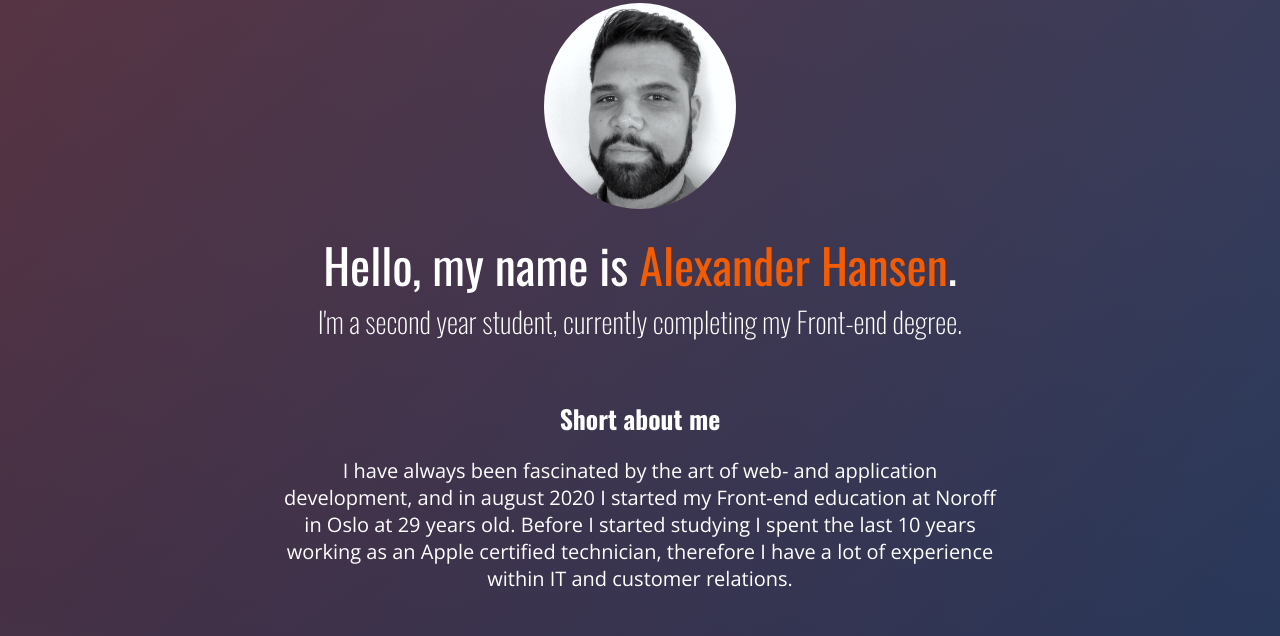
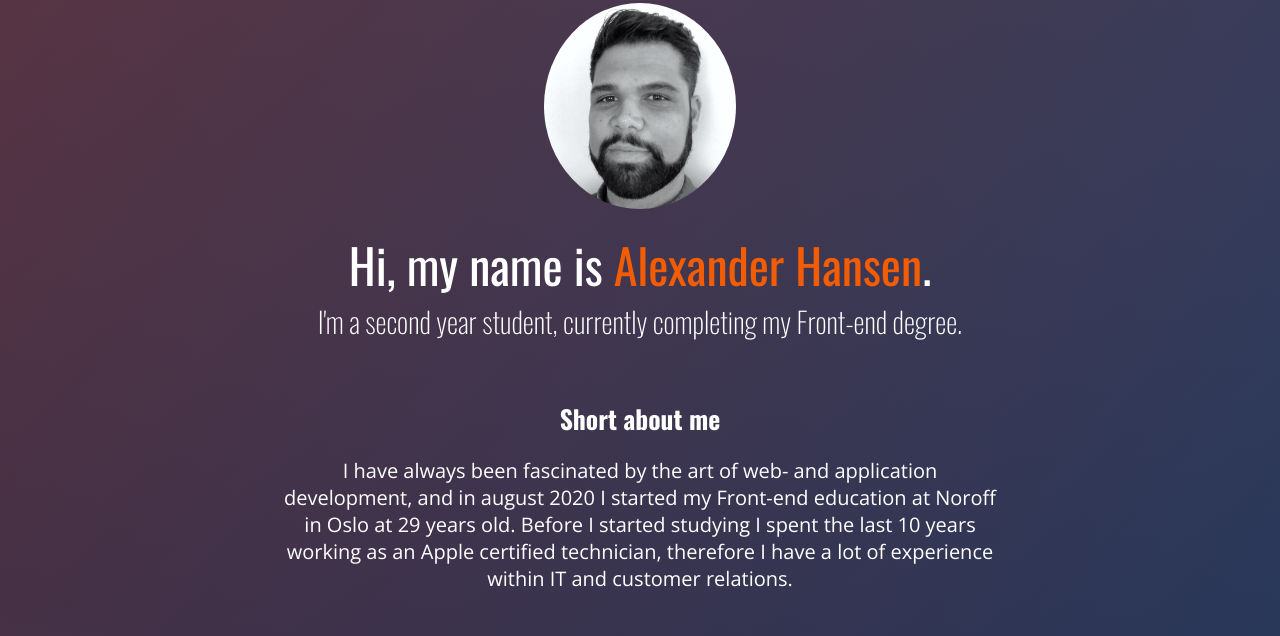
Before and after one commit to diasen/alexanderHportifolio, a plain HTML site: page index.html in a window 1280 px wide. Shown: the part 136-772 px from the top of the page. Drawn offline with nearby package versions, Linux system fonts and the light colour scheme.

Commit message:
h1 ipdate

```diff
--- a/index.html
+++ b/index.html
@@ -73,7 +73,7 @@
           />
         </div>
         <div class="presentation_container">
-          <h1>Hello, my name is <span>Alexander Hansen</span>.</h1>
+          <h1>Hi, my name is <span>Alexander Hansen</span>.</h1>
           <h2>
             I'm a second year student, currently completing my Front-end degree.
           </h2>
```
Also changed, not shown: 1 other file.
